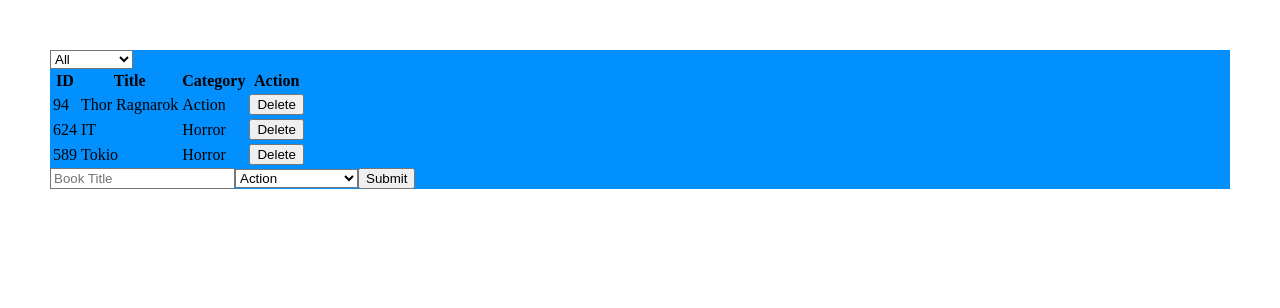
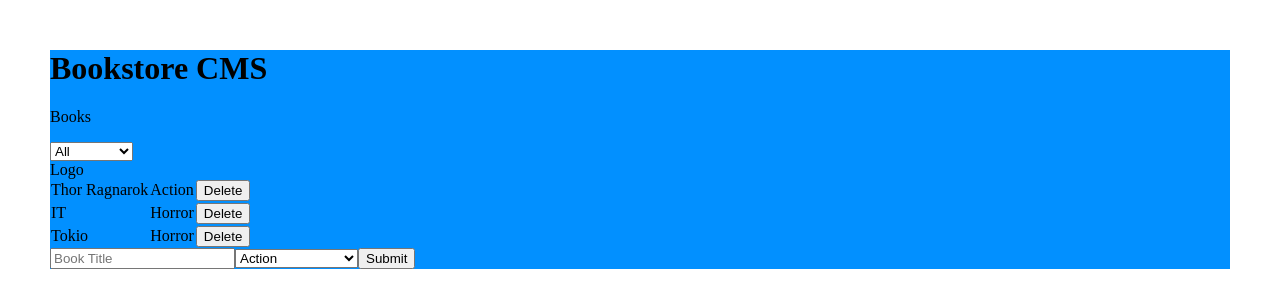
Before and after one commit to ansaryergesh/bookstore, a React (Create React App) app: page / in a window 1280 px wide. Shown: the top 308 px of the page. Built offline with nearby package versions, Linux system fonts and the light colour scheme.

Commit message:
header html done

```diff
--- a/src/components/Book.js
+++ b/src/components/Book.js
@@ -9,7 +9,6 @@ const Book = ({ book, removeBook }) => {
 
   return (
     <tr className="bookList">
-      <td>{book.id}</td>
       <td>{book.title}</td>
       <td>{book.category}</td>
       <td><button onClick={handleRemoveBook}>Delete</button></td>
--- a/src/containers/BooksList.js
+++ b/src/containers/BooksList.js
@@ -24,21 +24,23 @@ const BookList = ({
 
   return (
     <div>
-      <CategoryFilter filterChange={filterChange} />
-      <table className="bookTable">
-        <thead>
-          <tr>
-            <th>ID</th>
-            <th>Title</th>
-            <th>Category</th>
-            <th>Action</th>
-          </tr>
-        </thead>
-        <tbody>
+      <div className="Header">
+        <div className="leftBlock">
+          <h1>Bookstore CMS</h1>
+          <p>Books</p>
+          <CategoryFilter filterChange={filterChange} />
+        </div>
+        <div className="rightBlock">
+          Logo
+        </div>
+      </div>
+      <div className="bookLists">
+
+        <div className="bookSection">
           { booksFilter(filter).map(book => (
             <Book book={book} key={book.id} removeBook={handleRemoveBook} />))}
-        </tbody>
-      </table>
+        </div>
+      </div>
     </div>
   );
 };
```
